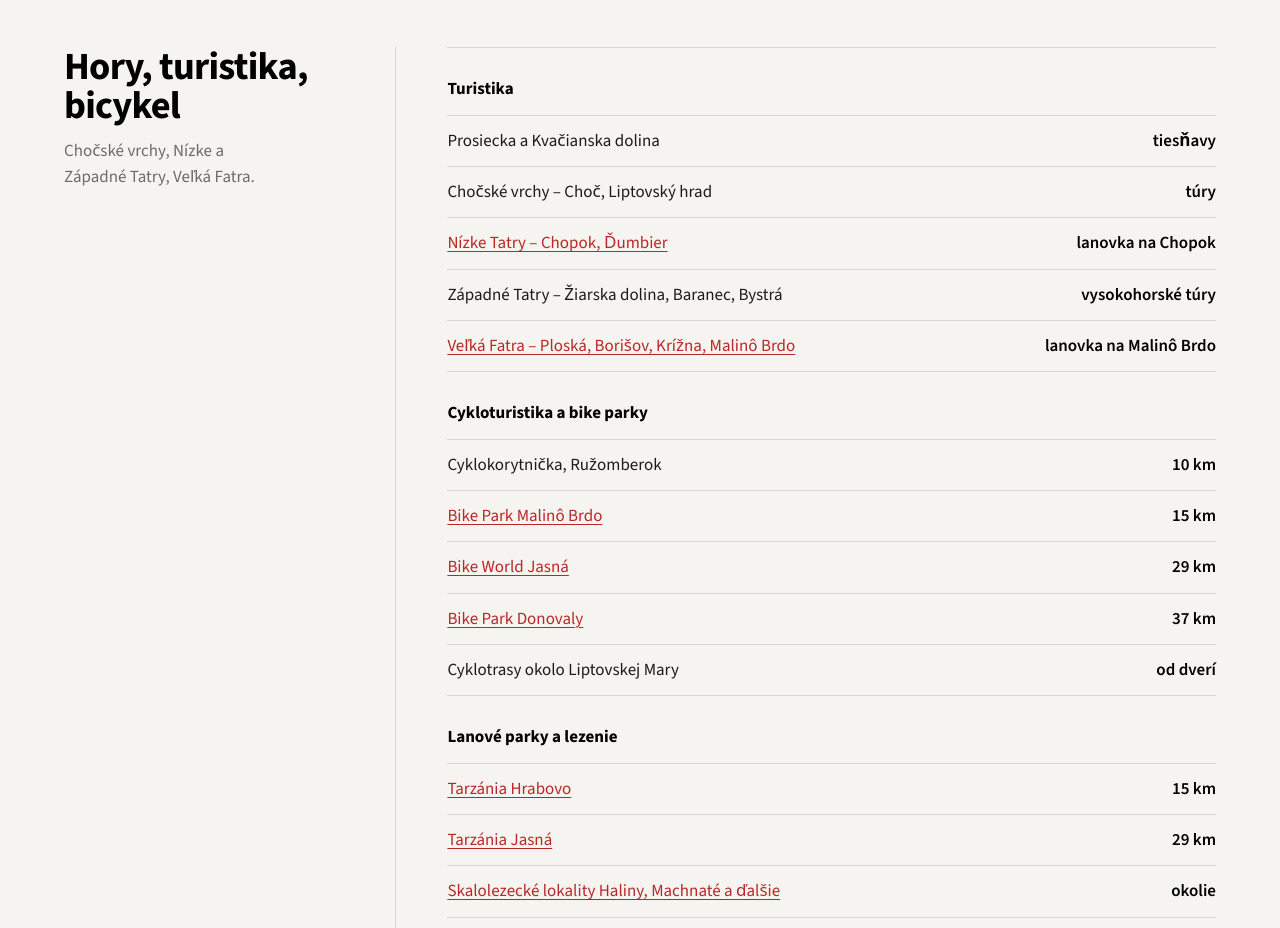
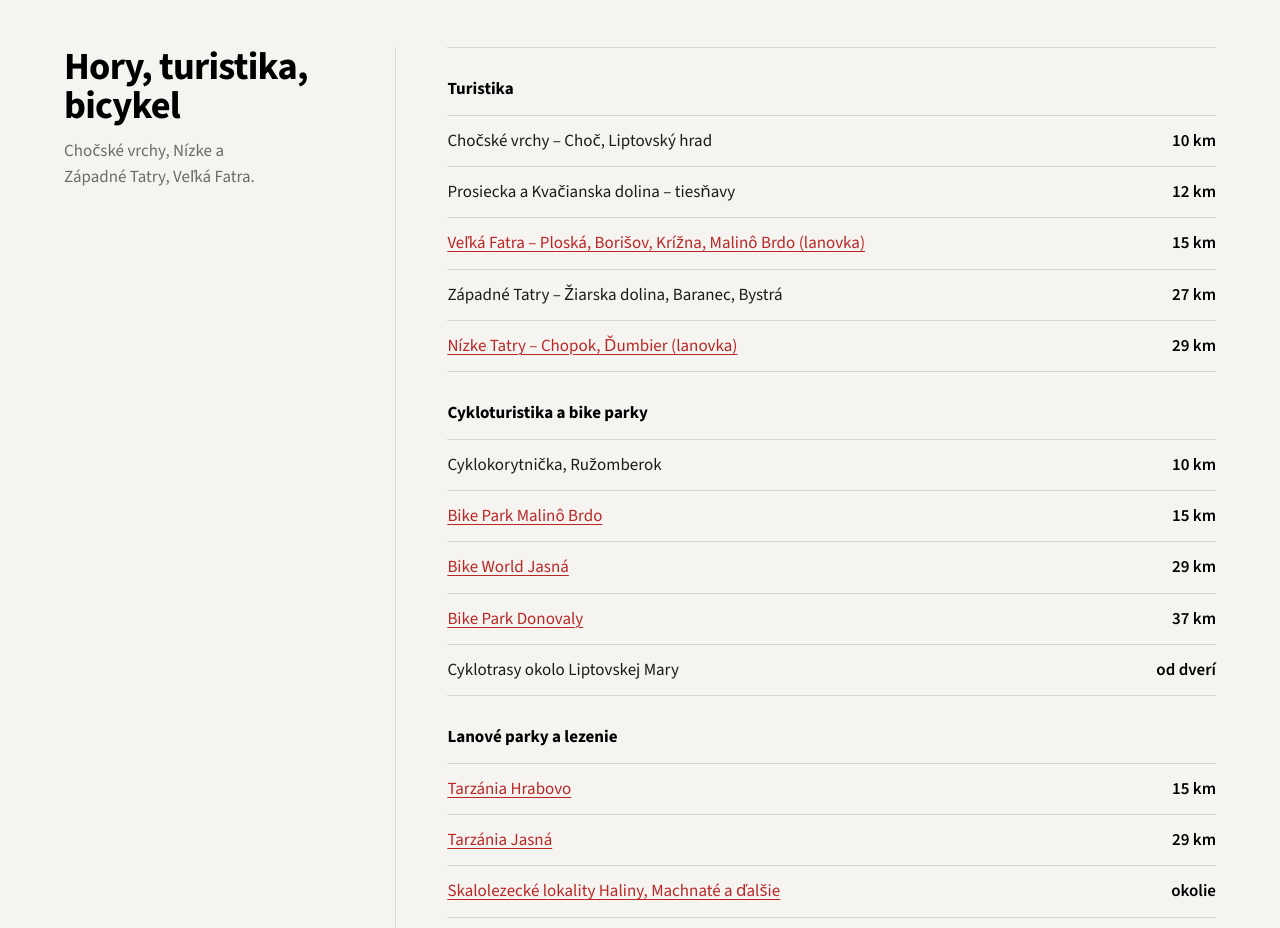
Before and after one commit to Mushkaaa/vila27sitevol2, a plain HTML site: page volny-cas.html in a window 1280 px wide. Shown: the part 1540-2468 px from the top of the page. Drawn offline with nearby package versions, Linux system fonts and the light colour scheme.

Commit message:
Update volny-cas.html

```diff
--- a/volny-cas.html
+++ b/volny-cas.html
@@ -62,7 +62,7 @@
     <div class="ledger-body">
       <ul class="facts">
         <li><span><a href="https://www.besenova.com" target="_blank" rel="noopener">Aquapark Bešeňová</a></span><span>1 km</span></li>
-        <li><span><a href="https://www.kupele-lucky.sk/aqua-vital-wellness/" target="_blank" rel="noopener">Kúpele Lúčky – Aqua Vital Wellness</a></span><span>6 km</span></li>
+        <li><span><a href="https://www.kupele-lucky.sk/" target="_blank" rel="noopener">Kúpele Lúčky – Aqua Vital Wellness</a></span><span>6 km</span></li>
         <li><span><a href="https://www.tatralandia.sk/" target="_blank" rel="noopener">Tatralandia – aquapark a zábavný park</a></span><span>16 km</span></li>
         <li><span><a href="https://www.gothal.sk" target="_blank" rel="noopener">Aquapark Gothal, Liptovská Osada</a></span><span>25 km</span></li>
         <li><span><a href="https://www.aquakubin.eu/" target="_blank" rel="noopener">AquaRelax Dolný Kubín</a></span><span>28 km</span></li>
@@ -113,11 +113,11 @@
     <div class="ledger-body">
       <ul class="facts">
         <li class="sec">Turistika</li>
-        <li><span>Prosiecka a Kvačianska dolina</span><span>tiesňavy</span></li>
-        <li><span>Chočské vrchy – Choč, Liptovský hrad</span><span>túry</span></li>
-        <li><span><a href="https://www.jasna.sk/" target="_blank" rel="noopener">Nízke Tatry – Chopok, Ďumbier</a></span><span>lanovka na Chopok</span></li>
-        <li><span>Západné Tatry – Žiarska dolina, Baranec, Bystrá</span><span>vysokohorské túry</span></li>
-        <li><span><a href="https://www.skipark.sk/" target="_blank" rel="noopener">Veľká Fatra – Ploská, Borišov, Krížna, Malinô Brdo</a></span><span>lanovka na Malinô Brdo</span></li>
+        <li><span>Chočské vrchy – Choč, Liptovský hrad</span><span>10 km</span></li>
+        <li><span>Prosiecka a Kvačianska dolina – tiesňavy</span><span>12 km</span></li>
+        <li><span><a href="https://www.skipark.sk/" target="_blank" rel="noopener">Veľká Fatra – Ploská, Borišov, Krížna, Malinô Brdo (lanovka)</a></span><span>15 km</span></li>
+        <li><span>Západné Tatry – Žiarska dolina, Baranec, Bystrá</span><span>27 km</span></li>
+        <li><span><a href="https://www.jasna.sk/" target="_blank" rel="noopener">Nízke Tatry – Chopok, Ďumbier (lanovka)</a></span><span>29 km</span></li>
         <li class="sec">Cykloturistika a bike parky</li>
         <li><span>Cyklokorytnička, Ružomberok</span><span>10 km</span></li>
         <li><span><a href="https://www.bikepark.sk/" target="_blank" rel="noopener">Bike Park Malinô Brdo</a></span><span>15 km</span></li>
```
